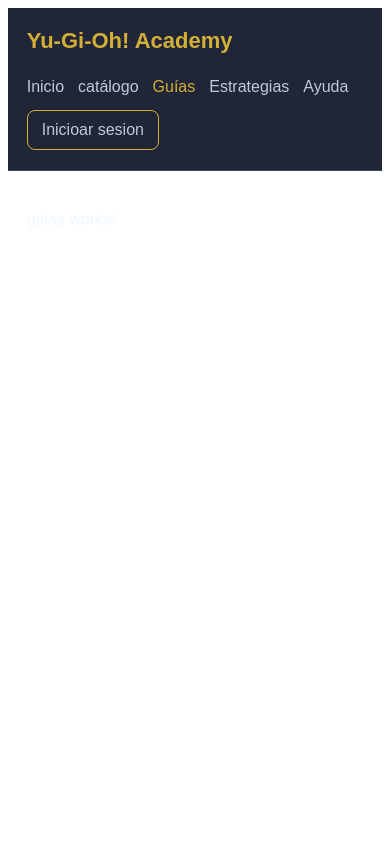
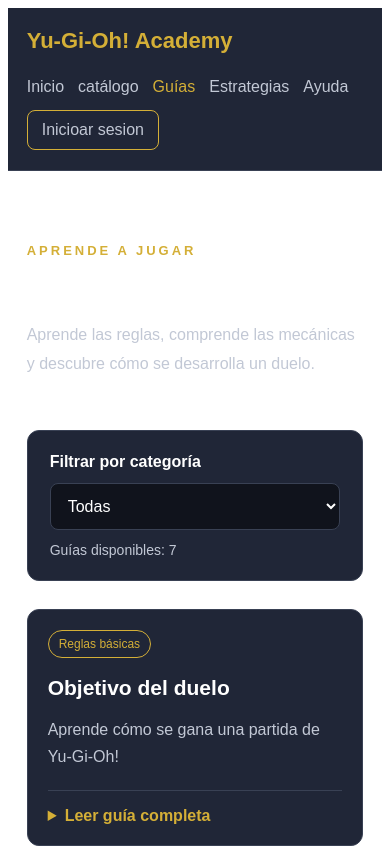
Before and after one commit to marioadalfiquezadamarcelino-cloud/YuGiOhAcademy, an Angular app: page /guias in a window 390 px wide. Shown: the top 848 px of the page. Built offline with nearby package versions, Linux system fonts and the light colour scheme.

Commit message:
feat: crear pagina de guias de Yu-Gi-Oh

```diff
--- a/src/app/pages/guias/guias.css
+++ b/src/app/pages/guias/guias.css
@@ -0,0 +1,176 @@
+
+:host {
+  display: block;
+  color: #FFFFFF;
+}
+
+* {
+  box-sizing: border-box;
+}
+
+.guias {
+  max-width: 1100px;
+  margin: 0 auto;
+}
+
+.cabecera {
+  padding: 35px 0;
+}
+
+.etiqueta {
+  color: #D4AF37;
+  font-size: 13px;
+  font-weight: bold;
+  letter-spacing: 3px;
+}
+
+.cabecera h1 {
+  margin: 12px 0;
+  font-size: clamp(30px, 4vw, 42px);
+}
+
+.cabecera > p:last-child {
+  max-width: 700px;
+  color: #C2C8D5;
+  line-height: 1.8;
+}
+
+.filtro {
+  display: grid;
+  grid-template-columns: 1fr 2fr;
+  align-items: center;
+  gap: 12px 20px;
+  margin-bottom: 28px;
+  padding: 22px;
+  background: #202637;
+  border: 1px solid #394154;
+  border-radius: 12px;
+}
+
+.filtro label {
+  font-weight: bold;
+}
+
+.filtro select {
+  width: 100%;
+  padding: 13px;
+  background: #10131C;
+  border: 1px solid #394154;
+  border-radius: 8px;
+  color: #FFFFFF;
+  font: inherit;
+}
+
+.filtro select:focus-visible {
+  outline: 2px solid #D4AF37;
+  outline-offset: 3px;
+}
+
+.contador {
+  grid-column: 1 / -1;
+  margin: 0;
+  color: #C2C8D5;
+  font-size: 14px;
+}
+
+.lista-guias {
+  display: grid;
+  grid-template-columns: repeat(2, minmax(0, 1fr));
+  gap: 20px;
+}
+
+.guia {
+  padding: 24px;
+  background: #202637;
+  border: 1px solid #394154;
+  border-radius: 12px;
+}
+
+.guia:hover {
+  border-color: #D4AF37;
+}
+
+.categoria {
+  display: inline-block;
+  padding: 6px 10px;
+  border: 1px solid #D4AF37;
+  border-radius: 20px;
+  color: #D4AF37;
+  font-size: 12px;
+}
+
+.guia h2 {
+  margin: 18px 0 10px;
+  font-size: 21px;
+}
+
+.resumen {
+  color: #C2C8D5;
+  line-height: 1.7;
+}
+
+.guia details {
+  margin-top: 20px;
+  border-top: 1px solid #394154;
+  padding-top: 16px;
+}
+
+.guia summary {
+  color: #D4AF37;
+  font-weight: bold;
+  cursor: pointer;
+}
+
+.guia summary:focus-visible {
+  outline: 2px solid #D4AF37;
+  outline-offset: 4px;
+}
+
+.contenido {
+  padding-top: 12px;
+}
+
+.contenido p {
+  color: #C2C8D5;
+  line-height: 1.8;
+}
+
+.sin-resultados {
+  grid-column: 1 / -1;
+  padding: 30px;
+  background: #202637;
+  border: 1px solid #394154;
+  border-radius: 12px;
+  text-align: center;
+}
+
+.sin-resultados p,
+.nota p {
+  color: #C2C8D5;
+  line-height: 1.7;
+}
+
+.nota {
+  margin-top: 30px;
+  padding: 20px;
+  border-left: 3px solid #D4AF37;
+  background: #202637;
+}
+
+@media (max-width: 700px) {
+  .lista-guias {
+    grid-template-columns: 1fr;
+  }
+
+  .filtro {
+    grid-template-columns: 1fr;
+  }
+
+  .contador {
+    grid-column: auto;
+  }
+
+  .guia {
+    padding: 20px;
+  }
+}
--- a/src/app/pages/guias/guias.html
+++ b/src/app/pages/guias/guias.html
@@ -1 +1,65 @@
-<p>guias works!</p>
+
+<section class="guias">
+
+  <header class="cabecera">
+    <p class="etiqueta">APRENDE A JUGAR</p>
+    <h1>Guías de Yu-Gi-Oh!</h1>
+    <p>
+      Aprende las reglas, comprende las mecánicas y descubre cómo se
+      desarrolla un duelo.
+    </p>
+  </header>
+
+  <section class="filtro">
+    <label for="categoria">Filtrar por categoría</label>
+
+    <select
+      id="categoria"
+      [value]="categoriaSeleccionada"
+      (change)="cambiarCategoria($event)"
+    >
+      @for (categoria of categorias; track categoria) {
+        <option [value]="categoria">{{ categoria }}</option>
+      }
+    </select>
+
+    <p class="contador">
+      Guías disponibles: {{ guiasFiltradas.length }}
+    </p>
+  </section>
+
+  <section class="lista-guias">
+    @for (guia of guiasFiltradas; track guia.id) {
+      <article class="guia">
+        <span class="categoria">{{ guia.categoria }}</span>
+
+        <h2>{{ guia.titulo }}</h2>
+
+        <p class="resumen">{{ guia.resumen }}</p>
+
+        <details>
+          <summary>Leer guía completa</summary>
+
+          <div class="contenido">
+            @for (parrafo of guia.contenido; track parrafo) {
+              <p>{{ parrafo }}</p>
+            }
+          </div>
+        </details>
+      </article>
+    } @empty {
+      <div class="sin-resultados">
+        <h2>No hay guías en esta categoría</h2>
+        <p>Selecciona otra categoría para continuar.</p>
+      </div>
+    }
+  </section>
+
+  <footer class="nota">
+    <p>
+      Estas guías son material educativo. Consulta las reglas oficiales
+      para verificar los procedimientos y las excepciones de cada carta.
+    </p>
+  </footer>
+
+</section>
--- a/src/app/pages/guias/guias.ts
+++ b/src/app/pages/guias/guias.ts
@@ -1,9 +1,127 @@
+
 import { Component } from '@angular/core';
 
+interface Guia {
+  id: number;
+  titulo: string;
+  categoria: string;
+  resumen: string;
+  contenido: string[];
+}
+
 @Component({
+  selector: 'app-guias',
+  standalone: true,
   imports: [],
-  selector: 'app-guias',
-  styleUrl: './guias.css',
   templateUrl: './guias.html',
+  styleUrl: './guias.css'
 })
-export class Guias {}
+export class Guias {
+  categoriaSeleccionada = 'Todas';
+
+  categorias = [
+    'Todas',
+    'Reglas básicas',
+    'Fases del duelo',
+    'Invocaciones',
+    'Tipos de cartas'
+  ];
+
+  guias: Guia[] = [
+    {
+      id: 1,
+      titulo: 'Objetivo del duelo',
+      categoria: 'Reglas básicas',
+      resumen: 'Aprende cómo se gana una partida de Yu-Gi-Oh!',
+      contenido: [
+        'Cada jugador comienza normalmente con 8000 puntos de vida en un duelo estándar.',
+        'Puedes ganar reduciendo los puntos de vida del adversario a cero.',
+        'También existen condiciones especiales de victoria y situaciones en las que un jugador pierde por no poder robar cuando debe hacerlo.'
+      ]
+    },
+    {
+      id: 2,
+      titulo: 'Cómo se desarrolla un duelo',
+      categoria: 'Fases del duelo',
+      resumen: 'Conoce las fases que organizan los turnos.',
+      contenido: [
+        'Draw Phase: se roba una carta al comenzar el turno, salvo excepciones.',
+        'Standby Phase: se resuelven los efectos que correspondan a esta fase.',
+        'Main Phase 1: puedes realizar invocaciones y otras acciones permitidas.',
+        'Battle Phase: puedes declarar ataques si las condiciones lo permiten.',
+        'Main Phase 2: puedes realizar otras acciones principales después de la batalla.',
+        'End Phase: se resuelven los efectos correspondientes al final del turno.'
+      ]
+    },
+    {
+      id: 3,
+      titulo: 'Invocación por Fusión',
+      categoria: 'Invocaciones',
+      resumen: 'Aprende cómo se invocan monstruos de Fusión.',
+      contenido: [
+        'Los monstruos de Fusión suelen encontrarse en el Deck Extra.',
+        'Normalmente se utilizan materiales indicados en su carta y un efecto que permita realizar la Invocación por Fusión.',
+        'Los materiales y el procedimiento exacto dependen de la carta y del efecto utilizado.'
+      ]
+    },
+    {
+      id: 4,
+      titulo: 'Invocación por Sincronía',
+      categoria: 'Invocaciones',
+      resumen: 'Descubre la función de los Cantantes y los niveles.',
+      contenido: [
+        'Normalmente necesitas un monstruo Cantante y uno o más monstruos que no sean Cantantes.',
+        'La suma de sus Niveles debe coincidir con el Nivel del monstruo de Sincronía que quieres Invocar.',
+        'Debes cumplir también los requisitos concretos que indique la carta.'
+      ]
+    },
+    {
+      id: 5,
+      titulo: 'Invocación Xyz',
+      categoria: 'Invocaciones',
+      resumen: 'Comprende los Rangos y los materiales Xyz.',
+      contenido: [
+        'Los monstruos Xyz normalmente se encuentran en el Deck Extra.',
+        'Por lo general, se colocan sobre monstruos que cumplen los requisitos de Nivel indicados en la carta.',
+        'Los materiales Xyz pueden utilizarse para pagar costes o activar efectos.'
+      ]
+    },
+    {
+      id: 6,
+      titulo: 'Monstruos, Mágicas y Trampas',
+      categoria: 'Tipos de cartas',
+      resumen: 'Distingue las principales familias de cartas.',
+      contenido: [
+        'Los monstruos pueden atacar, defender y utilizar efectos según sus características.',
+        'Las cartas Mágicas producen efectos y se utilizan conforme a sus reglas.',
+        'Las cartas Trampa suelen responder a determinadas acciones y normalmente necesitan prepararse en el Campo antes de activarse.'
+      ]
+    },
+    {
+      id: 7,
+      titulo: 'Invocaciones de Péndulo y Enlace',
+      categoria: 'Invocaciones',
+      resumen: 'Conoce dos mecánicas importantes del juego moderno.',
+      contenido: [
+        'La Invocación por Péndulo permite Invocar varios monstruos simultáneamente si se cumplen las condiciones de las Escalas de Péndulo.',
+        'Los monstruos de Enlace tienen un Valor de Enlace y requisitos de materiales específicos.',
+        'Las zonas y reglas aplicables dependen de la mecánica y de las reglas oficiales vigentes.'
+      ]
+    }
+  ];
+
+  get guiasFiltradas(): Guia[] {
+    if (this.categoriaSeleccionada === 'Todas') {
+      return this.guias;
+    }
+
+    return this.guias.filter(
+      (guia) => guia.categoria === this.categoriaSeleccionada
+    );
+  }
+
+  cambiarCategoria(evento: Event): void {
+    const select = evento.target as HTMLSelectElement;
+    this.categoriaSeleccionada = select.value;
+  }
+}
```
